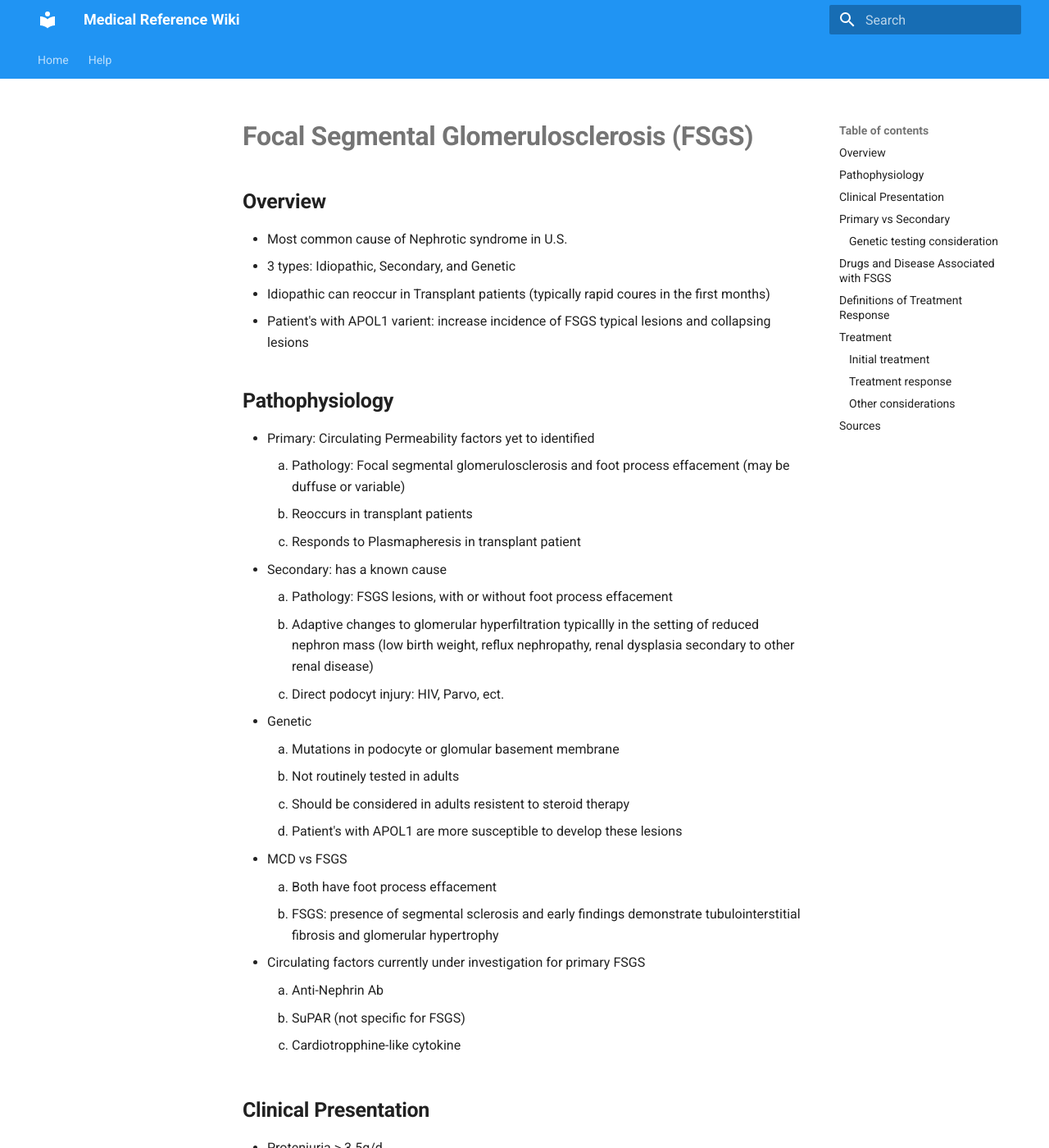
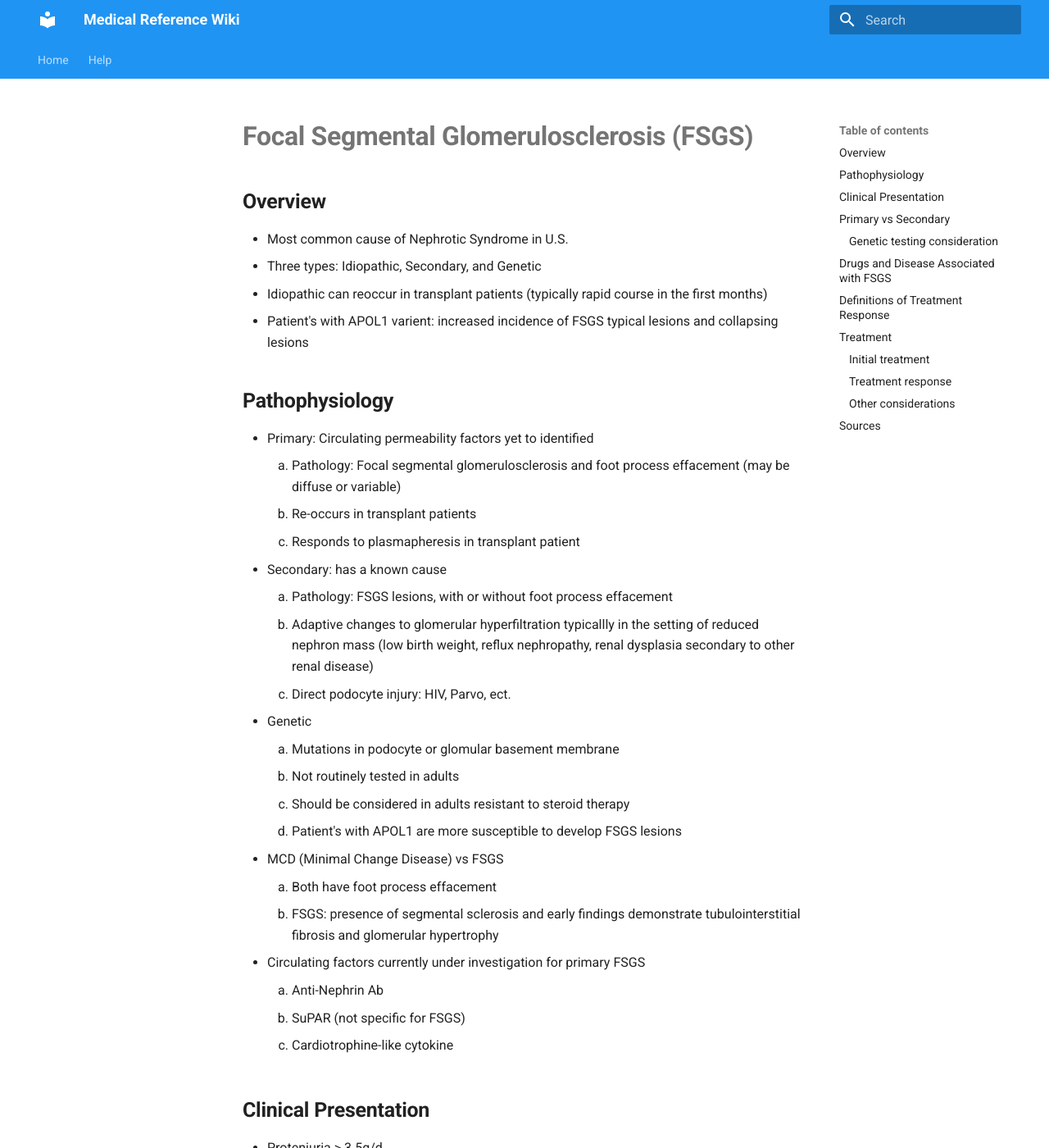
Before and after one commit to TTUNEPH2025/GN, an MkDocs documentation site: the page built from docs/FSGS.md, in a window 1280 px wide and 1400 px high. Shown: the whole window at 82% size. Built offline with MkDocs 1.6.1 and Material for MkDocs 9.7.7, drawn with Linux system fonts in a browser that asks for light colours; some of the changed text lies outside the part shown.

Commit message:
Update FSGS.md

```diff
--- a/docs/FSGS.md
+++ b/docs/FSGS.md
@@ -1,30 +1,30 @@
 # **Focal Segmental Glomerulosclerosis (FSGS)**
 ## **Overview**
-  * Most common cause of Nephrotic syndrome in U.S.
-  * 3 types: Idiopathic, Secondary, and Genetic
-  * Idiopathic can reoccur in  Transplant patients (typically rapid coures in the first months)
-  * Patient's with APOL1 varient: increase incidence of FSGS typical lesions and collapsing lesions
+  * Most common cause of Nephrotic Syndrome in U.S.
+  * Three types: Idiopathic, Secondary, and Genetic
+  * Idiopathic can reoccur in transplant patients (typically rapid course in the first months)
+  * Patient's with APOL1 varient: increased incidence of FSGS typical lesions and collapsing lesions
 ## **Pathophysiology**
-  * Primary: Circulating Permeability factors yet to identified
-     1. Pathology: Focal segmental glomerulosclerosis and foot process effacement (may be duffuse or variable)
-     2. Reoccurs in transplant patients
-     3. Responds to Plasmapheresis in transplant patient
+  * Primary: Circulating permeability factors yet to identified
+     1. Pathology: Focal segmental glomerulosclerosis and foot process effacement (may be diffuse or variable)
+     2. Re-occurs in transplant patients
+     3. Responds to plasmapheresis in transplant patient
   * Secondary: has a known cause
      1. Pathology: FSGS lesions, with or without  foot process effacement
      2. Adaptive changes to glomerular hyperfiltration typicallly in the setting of reduced nephron mass (low birth weight, reflux nephropathy, renal dysplasia secondary to other renal disease)
-     3. Direct podocyt injury: HIV, Parvo, ect.
+     3. Direct podocyte injury: HIV, Parvo, ect.
   * Genetic
      1. Mutations in podocyte or glomular basement membrane
      2. Not routinely tested in adults
-     3. Should be considered in adults resistent to steroid therapy
-     4. Patient's with APOL1 are more susceptible to develop these lesions
-  * MCD vs FSGS
+     3. Should be considered in adults resistant to steroid therapy
+     4. Patient's with APOL1 are more susceptible to develop FSGS lesions
+  * MCD (Minimal Change Disease) vs FSGS
      1. Both have foot process effacement
      2. FSGS: presence of segmental sclerosis and early findings demonstrate tubulointerstitial fibrosis and glomerular hypertrophy
   * Circulating factors currently under investigation for primary FSGS
      1. Anti-Nephrin Ab
      2. SuPAR (not specific  for FSGS)
-     3. Cardiotropphine-like cytokine
+     3. Cardiotrophine-like cytokine
 ## **Clinical Presentation**
   * Proteniuria > 3.5g/d
   * Hypoalbuminemia <30g/L
@@ -76,7 +76,7 @@ flowchart TD
   * Drugs
     1. Interferon
     2. Pamidronate
-    3. anabolic steroids
+    3. Anabolic steroids
     4. CNI
     5. NSAIDs
     6. Lithium
```
Also changed, not shown: other parts of docs/FSGS.md (+12 -12 lines).
